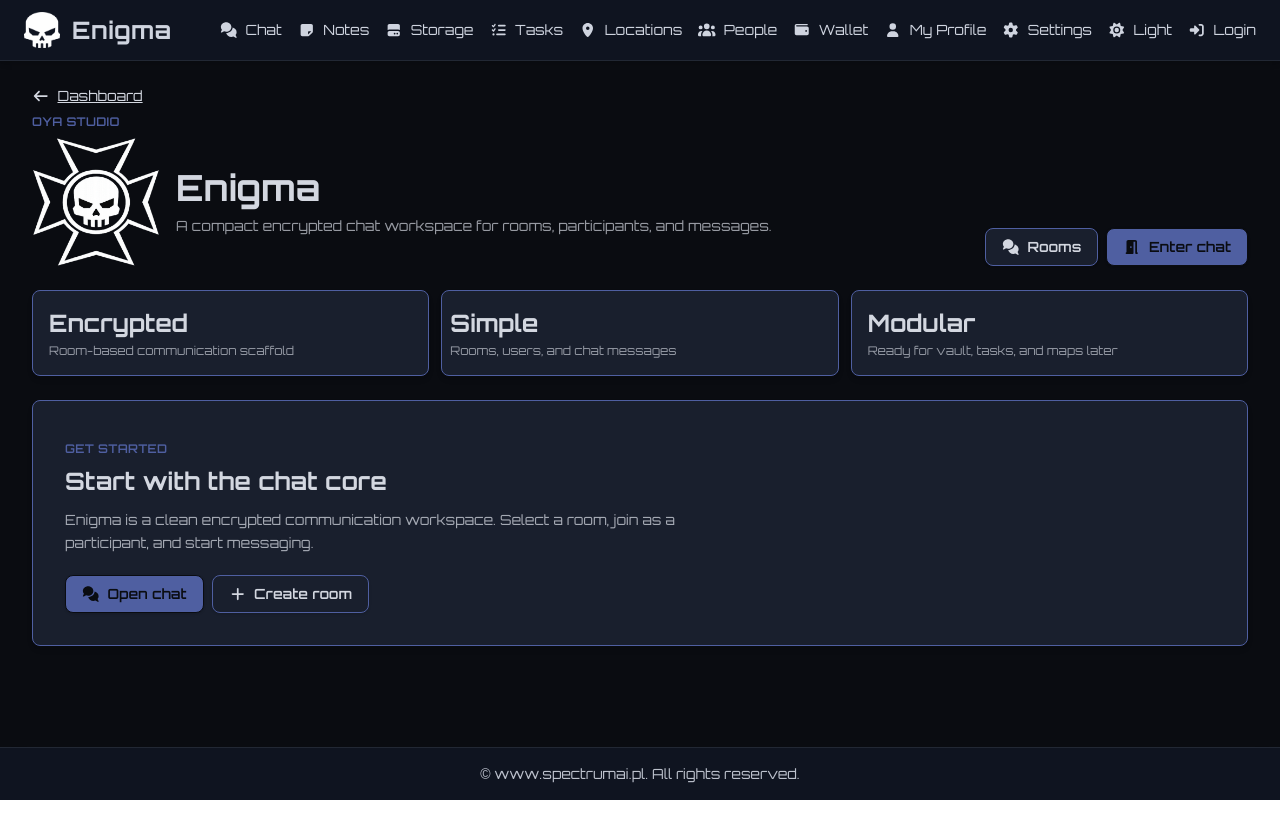
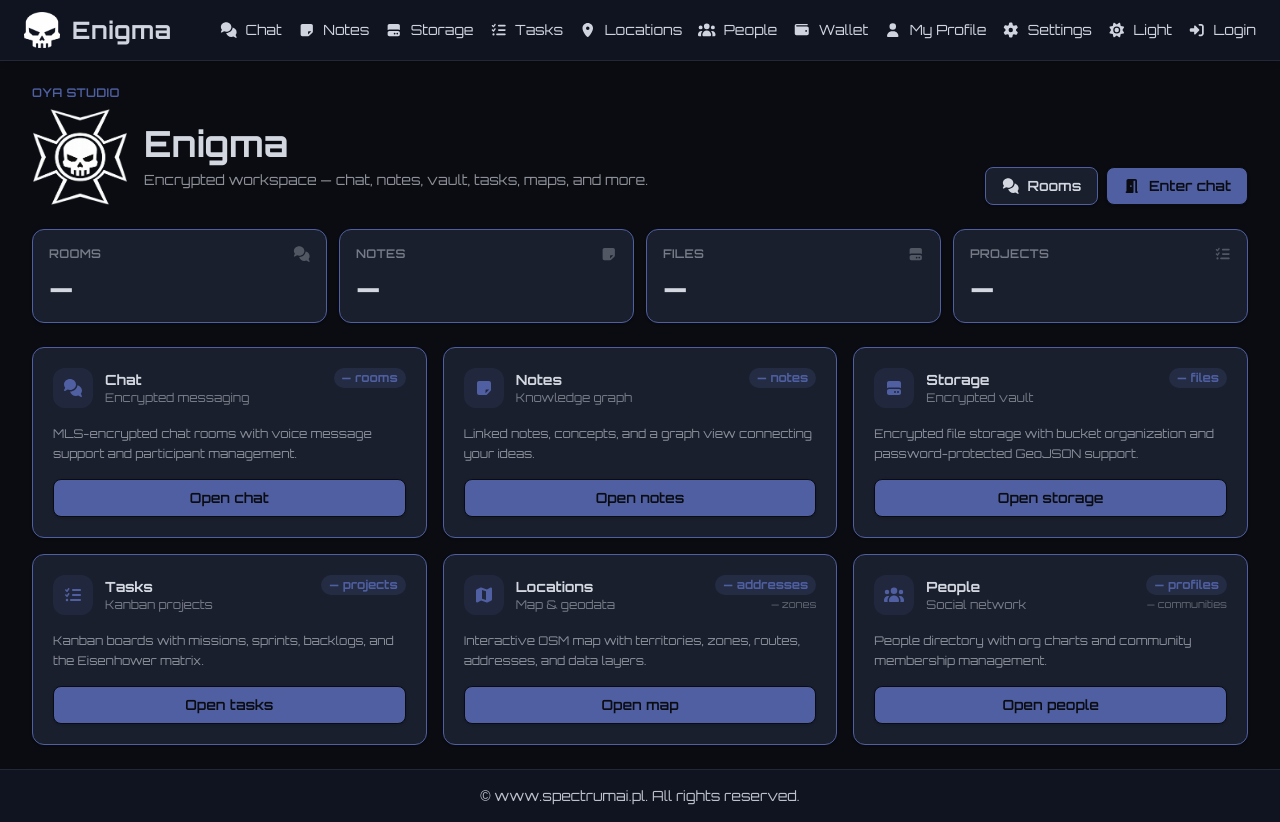
Before and after one commit to technolog-spectrumai/pharos, a Vue app in the folder apps/enigma/enigma/: page / in a window 1280 px wide. Before the commit the page ends 800 px from the top, so only its background shows below. Built offline with nearby package versions, Linux system fonts and the light colour scheme; no server answers.

Commit message:
enigma welcome view

```diff
--- a/apps/enigma/enigma/src/views/EnigmaWelcomeView.vue
+++ b/apps/enigma/enigma/src/views/EnigmaWelcomeView.vue
@@ -1,110 +1,256 @@
 <script setup lang="ts">
+import { ref, onMounted } from "vue";
 import { useRouter } from "vue-router";
+import { api } from "../services/api";
 import logo2Dark from "../assets/logo2_dark.png";
 import logo2Light from "../assets/logo2_light.png";
-import OyaCard from "../components/OyaCard.vue";
 import OyaButton from "../components/OyaButton.vue";
 
-defineProps<{ darkMode: boolean }>();
+const props = defineProps<{ darkMode: boolean }>();
+const router = useRouter();
 
-const router = useRouter();
+const stats = ref({
+  rooms: null as number | null,
+  notes: null as number | null,
+  files: null as number | null,
+  projects: null as number | null,
+  addresses: null as number | null,
+  zones: null as number | null,
+  profiles: null as number | null,
+  communities: null as number | null,
+});
+
+const dashLoading = ref(true);
+
+onMounted(async () => {
+  await Promise.allSettled([
+    api.getRooms().then((r) => { stats.value.rooms = r.channels.length; }),
+    api.getBoxes().then((r) => { stats.value.notes = r.boxes.length; }),
+    api.getFiles().then((r) => { stats.value.files = r.files.length; }),
+    api.getProjects().then((r) => { stats.value.projects = r.projects.length; }),
+    api.getAddresses().then((r) => { stats.value.addresses = r.addresses.length; }),
+    api.getZones().then((r) => { stats.value.zones = r.zones.length; }),
+    api.getProfiles().then((r) => { stats.value.profiles = r.profiles.length; }),
+    api.getCommunities().then((r) => { stats.value.communities = r.communities.length; }),
+  ]);
+  dashLoading.value = false;
+});
+
+function statLabel(n: number | null): string {
+  if (n === null) return "—";
+  return String(n);
+}
+
+function cardCls() {
+  return props.darkMode
+    ? "bg-bubble-bg-dark border-accent-1"
+    : "bg-bubble-bg-light border-accent-2";
+}
 </script>
 
 <template>
   <section class="mx-auto flex w-full max-w-7xl flex-1 flex-col gap-6">
+
+    <!-- Header -->
     <header class="flex flex-col gap-4 md:flex-row md:items-end md:justify-between">
       <div class="space-y-2">
-        <a href="#" class="inline-flex items-center gap-2 text-sm underline hover:opacity-80">
-          <font-awesome-icon icon="arrow-left" />
-          Dashboard
-        </a>
-
-        <div>
-          <p
-            :class="darkMode ? 'text-accent-dark' : 'text-accent-light'"
-            class="text-xs font-semibold uppercase tracking-wide"
-          >
+        <p :class="darkMode ? 'text-accent-dark' : 'text-accent-light'" class="text-xs font-semibold uppercase tracking-wide">
           Oya Studio
         </p>
 
-          <div class="mt-2 flex flex-col gap-4 sm:flex-row sm:items-center">
+        <div class="flex flex-col gap-4 sm:flex-row sm:items-center">
           <img
             :src="darkMode ? logo2Dark : logo2Light"
             alt="Enigma logo"
-              class="h-24 w-24 rounded-2xl object-contain sm:h-28 sm:w-28 lg:h-32 lg:w-32"
+            class="h-20 w-20 rounded-2xl object-contain sm:h-24 sm:w-24"
           />
-
           <div>
-              <h1 class="flex items-center gap-3 text-3xl font-bold sm:text-4xl">
-                Enigma
-              </h1>
-
-              <p class="mt-2 max-w-2xl text-sm opacity-70">
-                A compact encrypted chat workspace for rooms, participants, and messages.
+            <h1 class="text-3xl font-bold sm:text-4xl">Enigma</h1>
+            <p class="mt-1.5 max-w-xl text-sm opacity-65">
+              Encrypted workspace — chat, notes, vault, tasks, maps, and more.
             </p>
           </div>
         </div>
       </div>
-      </div>
 
-      <nav class="flex flex-wrap gap-2">
-        <OyaButton :dark-mode="darkMode" variant="secondary">
+      <div class="flex flex-wrap gap-2">
+        <OyaButton :dark-mode="darkMode" variant="secondary" @click="router.push('/chat')">
           <font-awesome-icon icon="comments" />
           Rooms
         </OyaButton>
-
         <OyaButton :dark-mode="darkMode" @click="router.push('/chat')">
           <font-awesome-icon icon="door-open" />
           Enter chat
         </OyaButton>
-      </nav>
+      </div>
     </header>
 
-    <div class="grid gap-3 sm:grid-cols-2 lg:grid-cols-3">
-      <OyaCard :dark-mode="darkMode" :padded="true">
-        <div class="text-2xl font-bold">Encrypted</div>
-        <div class="mt-1 text-xs opacity-65">Room-based communication scaffold</div>
-      </OyaCard>
-
-      <OyaCard :dark-mode="darkMode">
-        <div class="text-2xl font-bold">Simple</div>
-        <div class="mt-1 text-xs opacity-65">Rooms, users, and chat messages</div>
-      </OyaCard>
-
-      <OyaCard :dark-mode="darkMode" :padded="true">
-        <div class="text-2xl font-bold">Modular</div>
-        <div class="mt-1 text-xs opacity-65">Ready for vault, tasks, and maps later</div>
-      </OyaCard>
+    <!-- Top stats row -->
+    <div class="grid grid-cols-2 gap-3 sm:grid-cols-4">
+      <div
+        v-for="stat in [
+          { label: 'Rooms', value: stats.rooms, icon: 'comments' },
+          { label: 'Notes', value: stats.notes, icon: 'note-sticky' },
+          { label: 'Files', value: stats.files, icon: 'hard-drive' },
+          { label: 'Projects', value: stats.projects, icon: 'list-check' },
+        ]"
+        :key="stat.label"
+        :class="cardCls()"
+        class="rounded-xl border p-4 shadow-sm"
+      >
+        <div class="flex items-center justify-between mb-2">
+          <span class="text-xs font-semibold uppercase tracking-wide opacity-50">{{ stat.label }}</span>
+          <font-awesome-icon :icon="stat.icon" class="opacity-30 text-sm" />
+        </div>
+        <div class="text-3xl font-bold">
+          <span v-if="dashLoading" class="opacity-30 text-lg">…</span>
+          <span v-else>{{ statLabel(stat.value) }}</span>
+        </div>
+      </div>
     </div>
 
-    <OyaCard :dark-mode="darkMode" class="overflow-hidden">
-      <div class="p-5 lg:p-6">
-        <p
-          :class="darkMode ? 'text-accent-dark' : 'text-accent-light'"
-          class="text-xs font-semibold uppercase tracking-wide"
-        >
-          Get started
-        </p>
+    <!-- Module grid -->
+    <div class="grid gap-4 sm:grid-cols-2 lg:grid-cols-3">
 
-        <h2 class="mt-2 text-2xl font-bold">Start with the chat core</h2>
-
-        <p class="mt-3 max-w-2xl text-sm leading-relaxed opacity-75">
-          Enigma is a clean encrypted communication workspace. Select a room,
-          join as a participant, and start messaging.
-        </p>
-
-        <div class="mt-5 flex flex-wrap gap-2">
-          <OyaButton :dark-mode="darkMode" @click="router.push('/chat')">
-            <font-awesome-icon icon="comments" />
-            Open chat
-          </OyaButton>
-
-          <OyaButton :dark-mode="darkMode" variant="secondary">
-            <font-awesome-icon icon="plus" />
-            Create room
+      <!-- Chat -->
+      <div :class="cardCls()" class="rounded-xl border p-5 shadow-sm flex flex-col gap-4">
+        <div class="flex items-start justify-between">
+          <div class="flex items-center gap-3">
+            <div :class="darkMode ? 'bg-accent-dark/15' : 'bg-accent-light/10'" class="h-10 w-10 rounded-xl flex items-center justify-center">
+              <font-awesome-icon icon="comments" :class="darkMode ? 'text-accent-dark' : 'text-accent-light'" />
+            </div>
+            <div>
+              <p class="font-bold text-sm">Chat</p>
+              <p class="text-xs opacity-50">Encrypted messaging</p>
+            </div>
+          </div>
+          <span :class="darkMode ? 'bg-accent-dark/20 text-accent-dark' : 'bg-accent-light/10 text-accent-light'" class="rounded-full px-2 py-0.5 text-xs font-bold">
+            {{ statLabel(stats.rooms) }} rooms
+          </span>
+        </div>
+        <p class="text-xs opacity-60 leading-relaxed">MLS-encrypted chat rooms with voice message support and participant management.</p>
+        <OyaButton :dark-mode="darkMode" class="mt-auto" @click="router.push('/chat')">
+          <font-awesome-icon icon="arrow-right" />Open chat
         </OyaButton>
       </div>
+
+      <!-- Notes -->
+      <div :class="cardCls()" class="rounded-xl border p-5 shadow-sm flex flex-col gap-4">
+        <div class="flex items-start justify-between">
+          <div class="flex items-center gap-3">
+            <div :class="darkMode ? 'bg-accent-dark/15' : 'bg-accent-light/10'" class="h-10 w-10 rounded-xl flex items-center justify-center">
+              <font-awesome-icon icon="note-sticky" :class="darkMode ? 'text-accent-dark' : 'text-accent-light'" />
             </div>
-    </OyaCard>
+            <div>
+              <p class="font-bold text-sm">Notes</p>
+              <p class="text-xs opacity-50">Knowledge graph</p>
+            </div>
+          </div>
+          <span :class="darkMode ? 'bg-accent-dark/20 text-accent-dark' : 'bg-accent-light/10 text-accent-light'" class="rounded-full px-2 py-0.5 text-xs font-bold">
+            {{ statLabel(stats.notes) }} notes
+          </span>
+        </div>
+        <p class="text-xs opacity-60 leading-relaxed">Linked notes, concepts, and a graph view connecting your ideas.</p>
+        <OyaButton :dark-mode="darkMode" class="mt-auto" @click="router.push('/notes')">
+          <font-awesome-icon icon="arrow-right" />Open notes
+        </OyaButton>
+      </div>
+
+      <!-- Storage -->
+      <div :class="cardCls()" class="rounded-xl border p-5 shadow-sm flex flex-col gap-4">
+        <div class="flex items-start justify-between">
+          <div class="flex items-center gap-3">
+            <div :class="darkMode ? 'bg-accent-dark/15' : 'bg-accent-light/10'" class="h-10 w-10 rounded-xl flex items-center justify-center">
+              <font-awesome-icon icon="hard-drive" :class="darkMode ? 'text-accent-dark' : 'text-accent-light'" />
+            </div>
+            <div>
+              <p class="font-bold text-sm">Storage</p>
+              <p class="text-xs opacity-50">Encrypted vault</p>
+            </div>
+          </div>
+          <span :class="darkMode ? 'bg-accent-dark/20 text-accent-dark' : 'bg-accent-light/10 text-accent-light'" class="rounded-full px-2 py-0.5 text-xs font-bold">
+            {{ statLabel(stats.files) }} files
+          </span>
+        </div>
+        <p class="text-xs opacity-60 leading-relaxed">Encrypted file storage with bucket organization and password-protected GeoJSON support.</p>
+        <OyaButton :dark-mode="darkMode" class="mt-auto" @click="router.push('/vault')">
+          <font-awesome-icon icon="arrow-right" />Open storage
+        </OyaButton>
+      </div>
+
+      <!-- Tasks -->
+      <div :class="cardCls()" class="rounded-xl border p-5 shadow-sm flex flex-col gap-4">
+        <div class="flex items-start justify-between">
+          <div class="flex items-center gap-3">
+            <div :class="darkMode ? 'bg-accent-dark/15' : 'bg-accent-light/10'" class="h-10 w-10 rounded-xl flex items-center justify-center">
+              <font-awesome-icon icon="list-check" :class="darkMode ? 'text-accent-dark' : 'text-accent-light'" />
+            </div>
+            <div>
+              <p class="font-bold text-sm">Tasks</p>
+              <p class="text-xs opacity-50">Kanban projects</p>
+            </div>
+          </div>
+          <span :class="darkMode ? 'bg-accent-dark/20 text-accent-dark' : 'bg-accent-light/10 text-accent-light'" class="rounded-full px-2 py-0.5 text-xs font-bold">
+            {{ statLabel(stats.projects) }} projects
+          </span>
+        </div>
+        <p class="text-xs opacity-60 leading-relaxed">Kanban boards with missions, sprints, backlogs, and the Eisenhower matrix.</p>
+        <OyaButton :dark-mode="darkMode" class="mt-auto" @click="router.push('/tasks')">
+          <font-awesome-icon icon="arrow-right" />Open tasks
+        </OyaButton>
+      </div>
+
+      <!-- Locations -->
+      <div :class="cardCls()" class="rounded-xl border p-5 shadow-sm flex flex-col gap-4">
+        <div class="flex items-start justify-between">
+          <div class="flex items-center gap-3">
+            <div :class="darkMode ? 'bg-accent-dark/15' : 'bg-accent-light/10'" class="h-10 w-10 rounded-xl flex items-center justify-center">
+              <font-awesome-icon icon="map" :class="darkMode ? 'text-accent-dark' : 'text-accent-light'" />
+            </div>
+            <div>
+              <p class="font-bold text-sm">Locations</p>
+              <p class="text-xs opacity-50">Map & geodata</p>
+            </div>
+          </div>
+          <div class="flex flex-col items-end gap-0.5">
+            <span :class="darkMode ? 'bg-accent-dark/20 text-accent-dark' : 'bg-accent-light/10 text-accent-light'" class="rounded-full px-2 py-0.5 text-xs font-bold">
+              {{ statLabel(stats.addresses) }} addresses
+            </span>
+            <span class="text-[10px] opacity-40">{{ statLabel(stats.zones) }} zones</span>
+          </div>
+        </div>
+        <p class="text-xs opacity-60 leading-relaxed">Interactive OSM map with territories, zones, routes, addresses, and data layers.</p>
+        <OyaButton :dark-mode="darkMode" class="mt-auto" @click="router.push('/locations')">
+          <font-awesome-icon icon="arrow-right" />Open map
+        </OyaButton>
+      </div>
+
+      <!-- People -->
+      <div :class="cardCls()" class="rounded-xl border p-5 shadow-sm flex flex-col gap-4">
+        <div class="flex items-start justify-between">
+          <div class="flex items-center gap-3">
+            <div :class="darkMode ? 'bg-accent-dark/15' : 'bg-accent-light/10'" class="h-10 w-10 rounded-xl flex items-center justify-center">
+              <font-awesome-icon icon="users" :class="darkMode ? 'text-accent-dark' : 'text-accent-light'" />
+            </div>
+            <div>
+              <p class="font-bold text-sm">People</p>
+              <p class="text-xs opacity-50">Social network</p>
+            </div>
+          </div>
+          <div class="flex flex-col items-end gap-0.5">
+            <span :class="darkMode ? 'bg-accent-dark/20 text-accent-dark' : 'bg-accent-light/10 text-accent-light'" class="rounded-full px-2 py-0.5 text-xs font-bold">
+              {{ statLabel(stats.profiles) }} profiles
+            </span>
+            <span class="text-[10px] opacity-40">{{ statLabel(stats.communities) }} communities</span>
+          </div>
+        </div>
+        <p class="text-xs opacity-60 leading-relaxed">People directory with org charts and community membership management.</p>
+        <OyaButton :dark-mode="darkMode" class="mt-auto" @click="router.push('/people')">
+          <font-awesome-icon icon="arrow-right" />Open people
+        </OyaButton>
+      </div>
+
+    </div>
+
   </section>
 </template>
```
Also changed, not shown: apps/enigma/enigma/src/views/LocationsView.vue (+15 -4 lines). Lines whose indentation alone changed are shown as unchanged.
